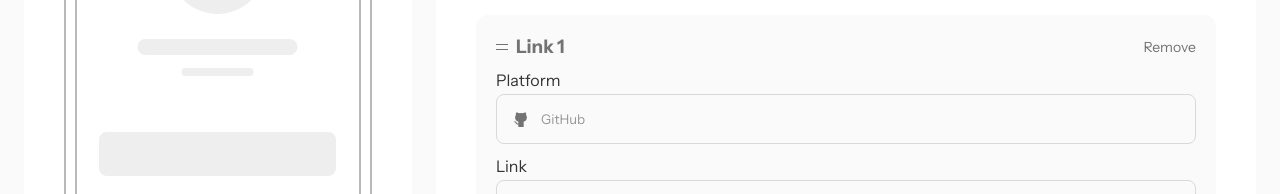
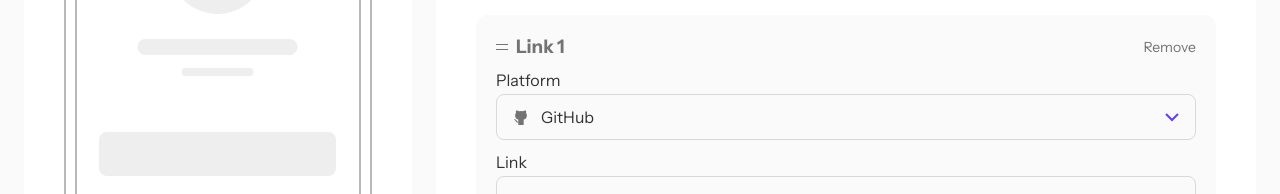
Before and after one commit to VillyRosa/link-sharing-app, an Angular app: page /links in a window 1280 px wide. Both pictures are taken after a click on the button "+ Add new link". Shown: the part 308-502 px from the top of the page. Built offline with nearby package versions, Linux system fonts and the light colour scheme.

Commit message:
feat: create select component

```diff
--- a/src/app/components/link-form/link-form.component.html
+++ b/src/app/components/link-form/link-form.component.html
@@ -6,6 +6,11 @@
     </div>
     <button type="button">Remove</button>
   </header>
-  <app-input label="Platform" icon="icon-github" placeholder="GitHub" />
+  <app-select
+    label="Platform"
+    placeholder="e.g. Twitter"
+    [options]="platformsOptions"
+    selectedValue="github"
+  />
   <app-input label="Link" icon="icon-link" placeholder="e.g. https://www.github.com/johnappleseed" />
 </div>
--- a/src/app/components/link-form/link-form.component.ts
+++ b/src/app/components/link-form/link-form.component.ts
@@ -1,15 +1,32 @@
 import { Component, Input } from '@angular/core';
 import { Link } from '../../models/Link';
 import { SvgInlineComponent } from "../svg-inline/svg-inline.component";
-import { ButtonComponent } from '../button/button.component';
 import { InputComponent } from '../input/input.component';
+import { SelectComponent } from "../select/select.component";
+import { SelectOption } from '../../models/SelectOption';
 
 @Component({
   selector: 'app-link-form',
-  imports: [SvgInlineComponent, ButtonComponent, InputComponent],
+  imports: [SvgInlineComponent, InputComponent, SelectComponent],
   templateUrl: './link-form.component.html',
   styleUrl: './link-form.component.scss'
 })
 export class LinkFormComponent {
+  public platformsOptions: SelectOption[] = [
+    { label: 'GitHub', value: 'github', icon: './images/svg/icon-github.svg' },
+    { label: 'GitLab', value: 'gitlab', icon: './images/svg/icon-gitlab.svg' },
+    { label: 'Code Pen', value: 'codepen', icon: './images/svg/icon-codepen.svg' },
+    { label: 'Code Wars', value: 'codewars', icon: './images/svg/icon-codewars.svg' },
+    { label: 'YouTube', value: 'youtube', icon: './images/svg/icon-youtube.svg' },
+    { label: 'Email', value: 'email', icon: './images/svg/icon-email.svg' },
+    { label: 'Frontend Mentor', value: 'frontend-mentor', icon: './images/svg/icon-frontend-mentor.svg' },
+    { label: 'Free Code Camp', value: 'freecodecamp', icon: './images/svg/icon-freecodecamp.svg' },
+    { label: 'Hashnode', value: 'hashnode', icon: './images/svg/icon-hashnode.svg' },
+    { label: 'Facebook', value: 'facebook', icon: './images/svg/icon-facebook.svg' },
+    { label: 'Linkedin', value: 'linkedin', icon: './images/svg/icon-linkedin.svg' },
+    { label: 'Twitch', value: 'twitch', icon: './images/svg/icon-twitch.svg' },
+    { label: 'Twitter', value: 'twitter', icon: './images/svg/icon-twitter.svg' },
+  ];
+
   @Input() link!: Link;
 }
--- /dev/null
+++ b/src/app/components/select/select.component.html
@@ -0,0 +1,23 @@
+<div class="select-wrapper">
+  <label [for]="name">{{label}}</label>
+  <div class="select-container" (click)="toggleDropdown()">
+    @if (selectedValue) {
+      <div class="selected">
+        <app-svg-inline [src]="getSelectedOption()?.icon || ''" />
+        <span>{{ getSelectedOption()?.label }}</span>
+      </div>
+    }
+    <app-svg-inline src="./images/svg/icon-chevron-down.svg" />
+  </div>
+
+  @if (isOpen) {
+    <div class="options-container">
+      @for (option of options; track option.value) {
+        <div class="option" [class.selected]="option.value === selectedValue" (click)="selectOption(option.value)">
+          <app-svg-inline [src]="option.icon" />
+          <span>{{ option.label }}</span>
+        </div>
+      }
+    </div>
+  }
+</div>
--- /dev/null
+++ b/src/app/components/select/select.component.scss
@@ -0,0 +1,68 @@
+.select-wrapper {
+  position: relative;
+  width: 100%;
+
+  label {
+    color: var(--dark-grey);
+  }
+
+  .select-container {
+    width: inherit;
+    margin-top: 4px;
+    padding: 12px 16px;
+    border: 1px solid var(--borders);
+    border-radius: 8px;
+    cursor: pointer;
+    gap: 12px;
+    display: flex;
+    justify-content: space-between;
+    align-items: center;
+
+    .selected {
+      display: flex;
+      align-items: center;
+      gap: 12px;
+
+      span {
+        color: var(--dark-grey);
+      }
+    }
+  }
+
+  .options-container {
+    width: inherit;
+    max-height: 277px;
+    position: absolute;
+    z-index: 1000;
+    overflow-y: scroll;
+    padding: 4px 16px;
+    margin-top: 16px;
+    background-color: var(--white);
+    border-radius: 8px;
+    border: 1px solid var(--borders);
+    animation: fadeIn 0.2s ease-out;
+
+    .option {
+      width: 100%;
+      padding: 12px 0;
+      border-bottom: 1px solid var(--borders);
+      cursor: pointer;
+      display: flex;
+      align-items: center;
+      gap: 12px;
+
+      &.selected, &:hover {
+        color: var(--purple);
+      }
+
+      &:last-child {
+        border-bottom: none;
+      }
+    }
+  }
+}
+
+@keyframes fadeIn {
+  from { opacity: 0; transform: translateY(-10px); }
+  to { opacity: 1; transform: translateY(0); }
+}
--- /dev/null
+++ b/src/app/components/select/select.component.ts
@@ -0,0 +1,41 @@
+import { Component, ElementRef, EventEmitter, HostListener, inject, Input, Output } from '@angular/core';
+import { SelectOption } from '../../models/SelectOption';
+import { SvgInlineComponent } from "../svg-inline/svg-inline.component";
+
+@Component({
+  selector: 'app-select',
+  imports: [SvgInlineComponent],
+  templateUrl: './select.component.html',
+  styleUrl: './select.component.scss'
+})
+export class SelectComponent {
+  private elementRef = inject(ElementRef);
+  public isOpen: boolean = false;
+
+  @Input() label: string = '';
+  @Input() name: string = '';
+  @Input() options: SelectOption[] = [];
+  @Input() selectedValue: string = '';
+  @Output() selectedValueChange = new EventEmitter<string>();
+
+  public toggleDropdown(): void {
+    this.isOpen = !this.isOpen;
+  }
+
+  public selectOption(value: string) {
+    this.selectedValue = value;
+    this.selectedValueChange.emit(value);
+    this.isOpen = false;
+  }
+
+  public getSelectedOption(): SelectOption | undefined {
+    return this.options.find(option => option.value === this.selectedValue);
+  }
+
+  @HostListener('document:click', ['$event'])
+  public onClickOutside(event: MouseEvent) {
+    if (!this.elementRef.nativeElement.contains(event.target)) {
+      this.isOpen = false;
+    }
+  }
+}
--- /dev/null
+++ b/src/app/models/SelectOption.ts
@@ -0,0 +1,5 @@
+export interface SelectOption {
+  value: string;
+  label: string;
+  icon: string;
+}
```
Also changed, not shown: 1 other file (tests, documents, lock files or other folders).
